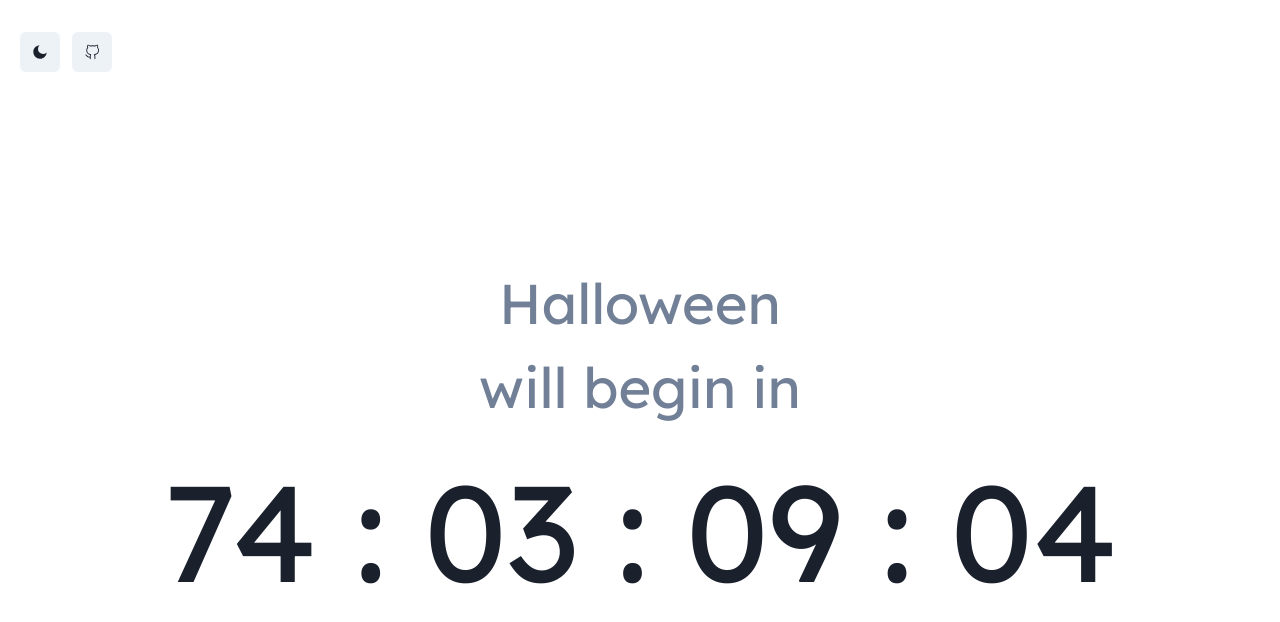
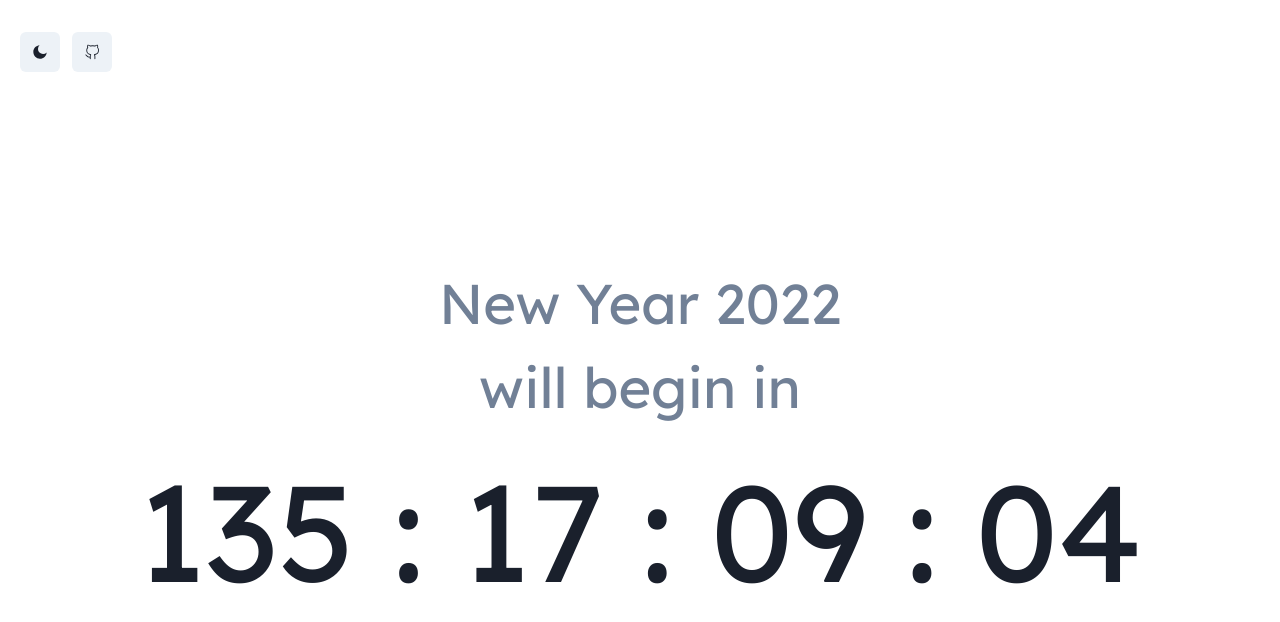
Before and after one commit to MasterIceZ/events-countdown, a Next.js app: page /App in a window 1280 px wide. Shown: the top 622 px of the page. Built offline with nearby package versions, Linux system fonts and the light colour scheme.

Commit message:
enhance searching :star:
Optimize O(n) to O(log(n)) using binary search

```diff
--- a/package.json
+++ b/package.json
@@ -19,6 +19,7 @@
     "@emotion/react": "^11.4.1",
     "@emotion/styled": "^11.3.0",
     "@fontsource/lexend": "^4.5.0",
+    "binary-search-bounds": "^2.0.5",
     "framer-motion": "^4.1.17",
     "next": "^11.1.1",
     "next-pwa": "^5.3.0",
--- a/src/components/const/now.ts
+++ b/src/components/const/now.ts
@@ -1,4 +1,5 @@
 import { sorted } from "./event";
+import { gt } from "binary-search-bounds";
 
 function isBefore(Event: any){
     var day = Event.date;
@@ -6,11 +7,17 @@ function isBefore(Event: any){
 }
 
 function find_now(){
-    for(var i=0; i<sorted.length; ++i){
-        if(!isBefore(sorted[i])){
-            return sorted[i];
-        }
-    }
+	var l = 0, r = sorted.length - 1;
+	while(l < r){
+		var mid = (1 + l + r) >> 1;
+		if(isBefore(sorted[mid])){
+			r = mid - 1;
+		}
+		else{
+			l = mid;
+		}
+	}
+	return sorted[l];
 }
 
 export const current:any = find_now()
--- a/src/pages/_app.tsx
+++ b/src/pages/_app.tsx
@@ -6,7 +6,7 @@ import "@fontsource/lexend/latin.css";
 import Layout from "components/layout";
 
 import customTheme from "styles/customTheme";
-import "styles/globals.css";
+// import "styles/globals.css";
 
 import Link from "next/link";
 
```
Also changed, not shown: 2 other files (tests, documents, lock files or other folders).
